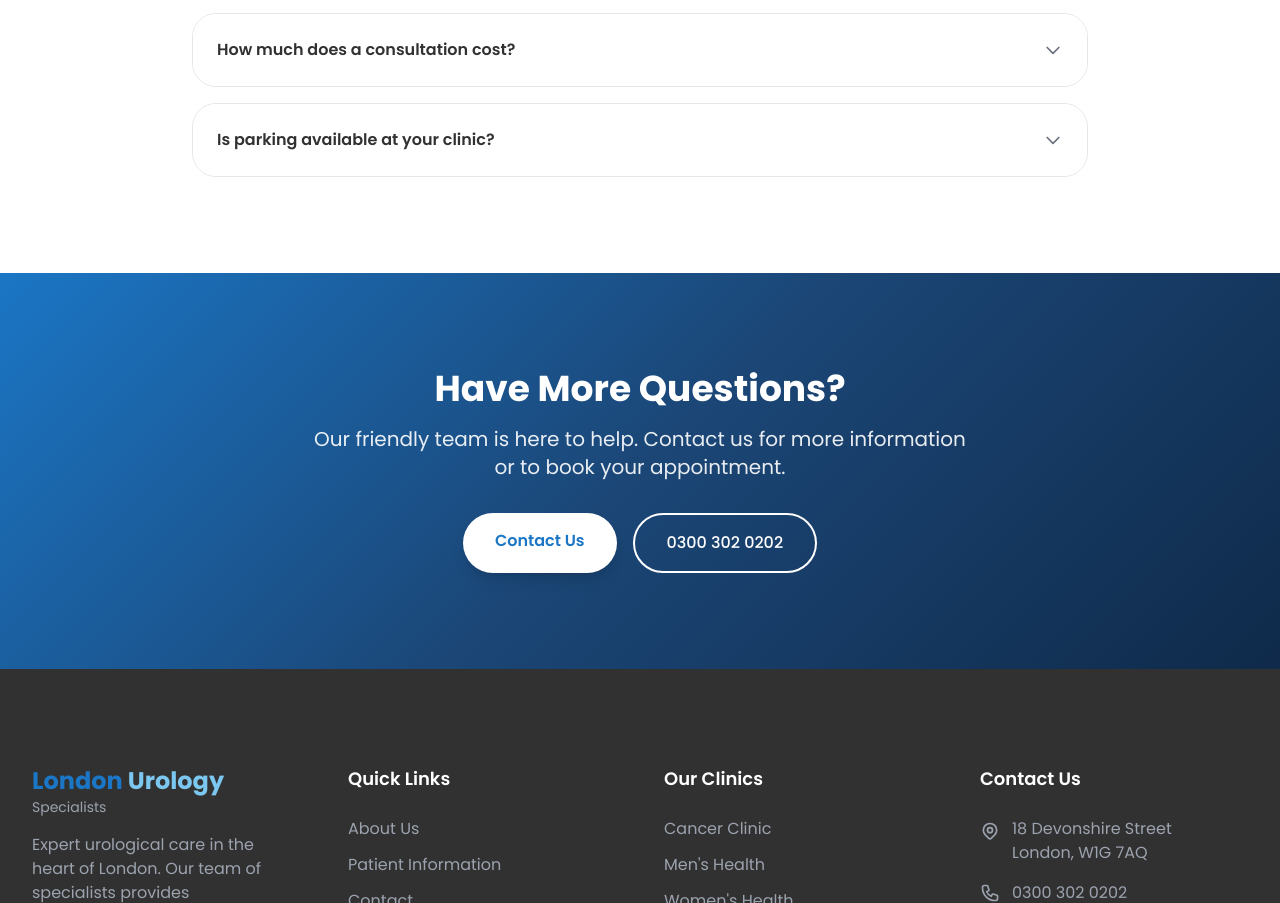
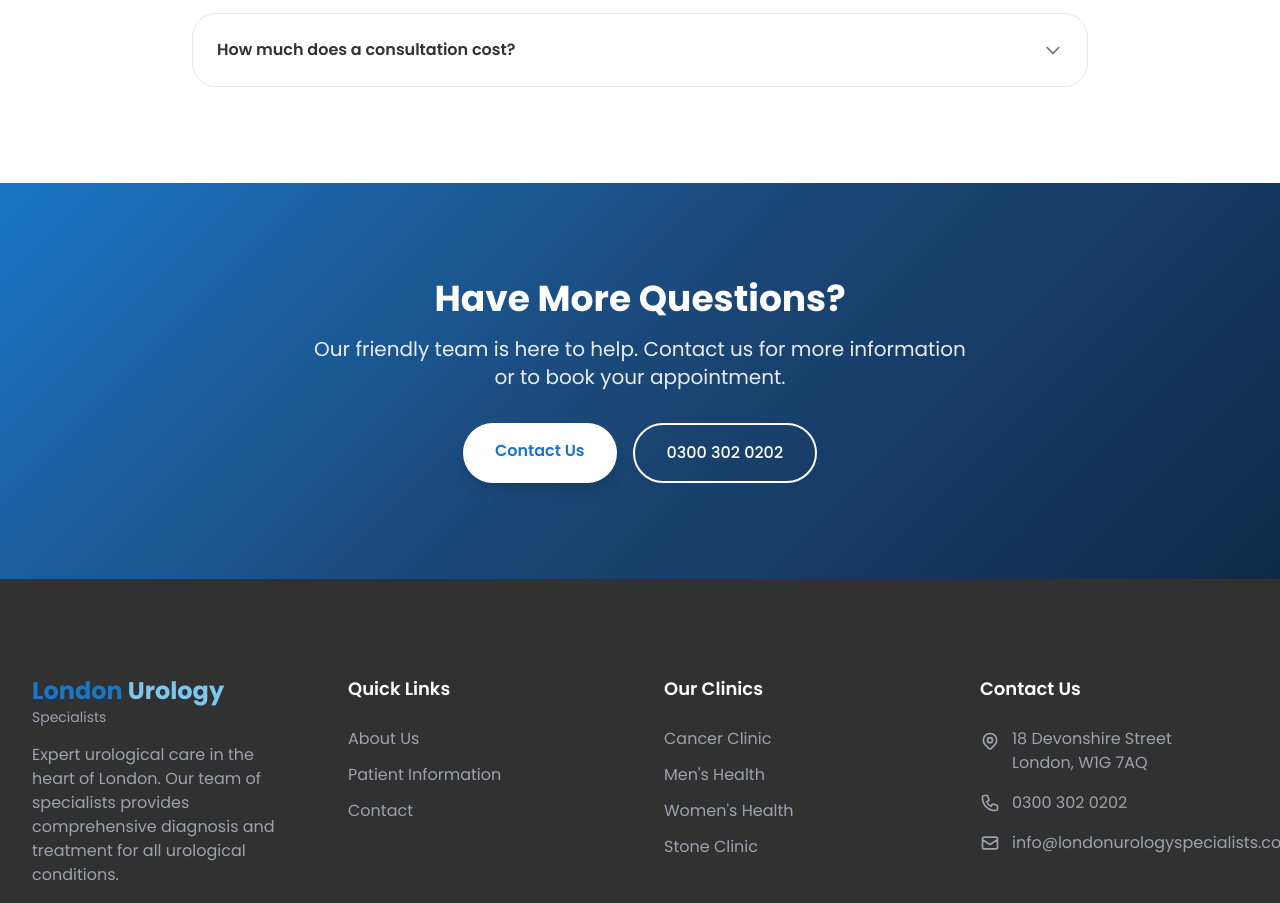
Before and after one commit to charlotterosebowen90/lus-website, a website: page patient-info.html in a window 1280 px wide. Shown: the part 3110-4013 px from the top of the page. Drawn offline with Linux system fonts and the light colour scheme.

Commit message:
Remove parking FAQ
Co-Authored-By: Claude Sonnet 4.6 <noreply@anthropic.com>

```diff
--- a/patient-info.html
+++ b/patient-info.html
@@ -427,19 +427,6 @@ ou<!DOCTYPE html>
               <p class="text-gray-600">If you are using private medical insurance, please check with your insurer to confirm your cover and any authorisation requirements.</p>
             </div>
           </div>
-
-          <!-- FAQ Item 6 -->
-          <div class="faq-item border border-gray-200 rounded-xl overflow-hidden">
-            <button class="faq-toggle w-full flex justify-between items-center p-6 text-left bg-white hover:bg-gray-50 transition-colors">
-              <span class="font-semibold text-dark pr-8">Is parking available at your clinic?</span>
-              <svg class="faq-icon w-5 h-5 text-gray-500 flex-shrink-0 transition-transform" fill="none" stroke="currentColor" viewBox="0 0 24 24">
-                <path stroke-linecap="round" stroke-linejoin="round" stroke-width="2" d="M19 9l-7 7-7-7"/>
-              </svg>
-            </button>
-            <div class="faq-content hidden px-6 pb-6">
-              <p class="text-gray-600">While we don't have dedicated parking, there are several NCP car parks within walking distance, including Cavendish Square and Marylebone Road. The clinic is also easily accessible by public transport, with Regent's Park and Oxford Circus tube stations nearby.</p>
-            </div>
-          </div>
         </div>
       </div>
     </div>
```
